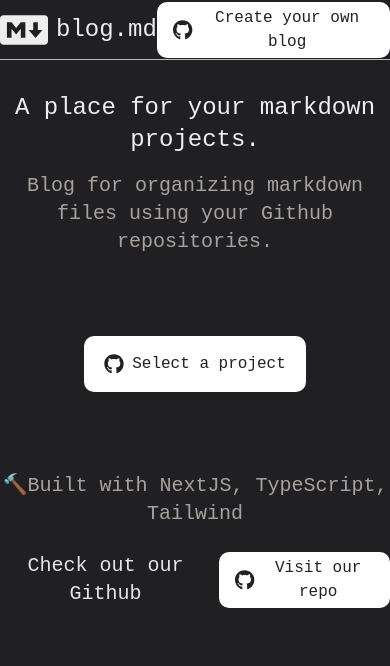
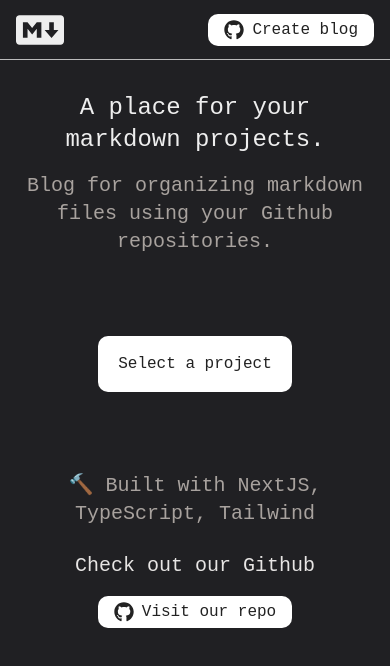
Before and after one commit to Uvacoder/github.md, a Next.js app: page / in a window 390 px wide. Shown: the top 666 px of the page. Built offline with nearby package versions, Linux system fonts and the light colour scheme.

Commit message:
add mobile friendly design

```diff
--- a/components/ButtonLink.tsx
+++ b/components/ButtonLink.tsx
@@ -1,41 +1,78 @@
-import React from 'react';
+import React, { useMemo } from 'react';
 import Link from 'next/link';
 import { FontAwesomeIcon } from '@fortawesome/react-fontawesome';
 import { faGithub } from '@fortawesome/free-brands-svg-icons';
 import { IconProp } from '@fortawesome/fontawesome-svg-core';
 import DefaultButton from './DefaultButton';
 
-interface IProps {
+interface IBasicProps {
   text?: string;
-  href?: string;
   icon?: IconProp;
   onClick?: React.MouseEventHandler<HTMLButtonElement>;
   children?: React.ReactNode;
   size?: 'default' | 'big';
 }
+interface IProps extends IBasicProps {
+  link?: {
+    href: string;
+    newTab?: boolean;
+    isOutside?: boolean;
+  };
+}
 
 const ButtonLink: React.FC<IProps> = ({
   text = 'Click me',
-  href = '',
+  link,
   icon = faGithub,
-  onClick,
   children,
-  size,
+  ...props
 }) => {
+  const getButton = useMemo(
+    () => (
+      <Button {...props} icon={icon} text={text}>
+        {children}
+      </Button>
+    ),
+    []
+  );
+  if (!link) {
+    return getButton;
+  }
+  if (link.isOutside || link.newTab) {
+    return (
+      <a
+        href={link.href}
+        target={link.newTab ? '_blank' : ''}
+        rel={link.newTab ? 'noopener noreferrer' : ''}
+      >
+        {getButton}
+      </a>
+    );
+  }
   return (
-    <Link href={href}>
-      <div>
-        <DefaultButton size={size} onClick={onClick}>
-          {children ?? (
-            <>
-              <FontAwesomeIcon className="mr-2 w-[20px] h-[20px]" icon={icon} />
-              <div>{text}</div>
-            </>
-          )}
-        </DefaultButton>
-      </div>
+    <Link href={link.href} passHref>
+      <div>{getButton}</div>
     </Link>
   );
 };
 
 export default ButtonLink;
+
+const Button: React.FC<IBasicProps> = ({
+  size,
+  onClick,
+  children,
+  icon,
+  text,
+}) => {
+  return (
+    <DefaultButton size={size} onClick={onClick}>
+      {children ?? (
+        <>
+          <FontAwesomeIcon className="mr-2 w-[20px] h-[20px]" icon={icon!} />
+          <div>{text}</div>
+        </>
+      )}
+    </DefaultButton>
+  );
+};
--- a/components/Header.tsx
+++ b/components/Header.tsx
@@ -7,22 +7,21 @@
 
 const Header: React.FC = () => {
   return (
-    <header className="bg-[#202023] container mx-auto h-[60px] flex justify-between items-center border-b border-[#bbb] sticky top-0 z-10">
+    <header
+      className="bg-[#202023] container px-4 sm:p-0 mx-auto h-[60px] flex justify-between
+    items-center border-b border-[#bbb] sticky top-0 z-10"
+    >
       <Link href="/">
         <div className="flex items-center cursor-pointer">
           <FontAwesomeIcon
             className="mr-2 w-[3rem] h-[3rem]"
             icon={faMarkdown}
           />
-          <span className="text-2xl">blog.md</span>
+          <span className="text-2xl hidden sm:block">blog.md</span>
         </div>
       </Link>
       <div>
-        <ButtonLink
-          href={'/gh'}
-          text={'Create your own blog'}
-          icon={faGithub}
-        />
+        <ButtonLink link={{ href: '/gh' }} text="Create blog" icon={faGithub} />
       </div>
     </header>
   );
--- a/components/Layouts/RepoLayout.tsx
+++ b/components/Layouts/RepoLayout.tsx
@@ -54,15 +54,15 @@
         repoInfo: info,
       }}
     >
-      <div className="grid gap-4 grid-cols-12 mx-auto w-full">
-        <div className="col-span-3">
+      <div className="grid gap-4 lg:grid-cols-12 mx-auto w-full">
+        <div className="lg:col-span-3">
           <FoldersContext.Provider
             value={{ folders: getOnlyFolders(tree, params?.repo_path ?? []) }}
           >
             <Sidepanel />
           </FoldersContext.Provider>
         </div>
-        <div className="col-span-9 mx-4">{children}</div>
+        <div className="lg:col-span-9 mx-4">{children}</div>
       </div>
     </RepoContext.Provider>
   );
--- a/components/Sidepanel/FolderPanel.tsx
+++ b/components/Sidepanel/FolderPanel.tsx
@@ -23,7 +23,7 @@
         } mt-2`}
         href={`/gh/${REPO_OWNER}/${REPO_NAME}/${REPO_BRANCH}/`}
         icon={faHome}
-        title={'Home'}
+        title="All files"
       />
       {folders.map(({ path, active }) => (
         <ItemRow
--- a/components/Sidepanel/InfoPanel.tsx
+++ b/components/Sidepanel/InfoPanel.tsx
@@ -15,7 +15,10 @@
         </div>
       </Link>
       <div className="mb-4">{repoInfo.description}</div>
-      <ButtonLink text="View on Github" href={repoInfo.html_url} />
+      <ButtonLink
+        text="View on Github"
+        link={{ href: repoInfo.html_url, newTab: true }}
+      />
     </div>
   );
 };
--- a/pages/_app.tsx
+++ b/pages/_app.tsx
@@ -8,7 +8,7 @@
     <SessionProvider session={session}>
       <div className="min-h-screen">
         <Header />
-        <div className="grid container mx-auto my-4 min-h-full pb-20">
+        <div className="grid container mx-auto my-4 min-h-full pb-20 px-4 sm:px-0">
           <Component {...pageProps} />
         </div>
       </div>
--- a/pages/gh/[repo_user]/index.tsx
+++ b/pages/gh/[repo_user]/index.tsx
@@ -20,7 +20,7 @@
         />
       </Head>
       {repos.length > 0 ? <UserSmall owner={repos[0].owner} /> : null}
-      <div className="grid gap-6 mt-4 grid-cols-2">
+      <div className="grid gap-6 mt-4 sm:grid-cols-2">
         {repos.map((repo) => (
           <RepoRow key={repo.name} repo={repo} />
         ))}
@@ -30,14 +30,12 @@
 };
 
 const RepoRow: React.FC<{ repo: IUserRepos }> = ({ repo }) => {
-  console.log(repo);
-
   return (
     <Link href={`/gh/${repo.owner.login}/${repo.name}/${repo.default_branch}`}>
-      <div className="grid place-content-start border border-[#bbb] py-2 pb-10 px-4 rounded-[10px] cursor-pointer">
+      <div className="grid place-content-stretch border border-[#bbb] py-2 px-4 rounded-[10px] cursor-pointer">
         <div className="text-xl">{repo.name}</div>
         <div className="text-gray-400">{repo.description}</div>
-        <div className="flex gap-2 items-center">
+        <div className="flex gap-2 items-end">
           <div className="text-gray-400 text-sm mt-2">
             ↪️{repo.default_branch}
           </div>
--- a/pages/gh/index.tsx
+++ b/pages/gh/index.tsx
@@ -26,31 +26,56 @@
         <meta name="description" content="Select projects" />
       </Head>
       {session ? (
-        <Link href={`/gh/${session.user?.login}`}>
-          <div className="flex items-center mx-auto cursor-pointer">
-            <div className="mr-4">View your projects</div>
+        <AuthenticatedUser user={session.user} />
+      ) : (
+        <ButtonLink onClick={() => signIn()} text="Sign in with Github" />
+      )}
+      <div className="my-8">or</div>
+      <SearchForm
+        username={username}
+        handleChange={handleChange}
+        handleSubmit={handleSubmit}
+      />
+    </div>
+  );
+};
+
+export default IntroPage;
+
+const AuthenticatedUser: React.FC<{
+  user: { login: string; image: string };
+}> = ({ user }) => {
+  return (
+    <Link href={`/gh/${user?.login}`}>
+      <div className="flex gap-2 flex-col sm:flex-row items-center mx-auto cursor-pointer">
+        <div>View your projects</div>
         <UserSmall
           owner={{
-                avatar_url: session.user?.image,
-                login: session.user?.login,
+            avatar_url: user?.image,
+            login: user?.login,
           }}
         />
       </div>
     </Link>
-      ) : (
-        <ButtonLink onClick={() => signIn()} text="Sign in with Github" />
-      )}
-      <div className="my-8">or</div>
-      <form className="flex justify-center">
+  );
+};
+
+const SearchForm: React.FC<{
+  username: string;
+  handleChange: React.ChangeEventHandler<HTMLInputElement>;
+  handleSubmit: React.MouseEventHandler<HTMLButtonElement>;
+}> = ({ username, handleChange, handleSubmit }) => {
+  return (
+    <form className="flex mx-auto justify-center flex-col sm:flex-row gap-4 items-stretch max-w-sm sm:max-w-none">
       <div
         className={
           username !== ''
-              ? "relative before:content-['@'] before:left-2.5 before:top-2 before:absolute before:text-stone-300"
-              : ''
+            ? "w-fit relative before:content-['@'] before:left-2.5 before:top-2 before:absolute before:text-stone-500"
+            : 'w-fit'
         }
       >
         <input
-            className="rounded-[5px] px-5 py-2 border bg-stone-900 border-[#666] mr-4 min-w-[300px]"
+          className="rounded-[5px] px-5 py-2 border bg-stone-900 border-[#666] min-w-[250px]"
           type="text"
           name="username"
           id="username"
@@ -66,8 +91,5 @@
         🔎 Find user
       </button>
     </form>
-    </div>
   );
 };
-
-export default IntroPage;
--- a/pages/index.tsx
+++ b/pages/index.tsx
@@ -17,16 +17,18 @@
           Blog for organizing markdown files using your Github repositories.
         </h2>
         <div className="flex mx-auto items-center my-20">
-          <ButtonLink size="big" text="Select a project" href="/gh" />
+          <ButtonLink size="big" link={{ href: '/gh' }}>
+            Select a project
+          </ButtonLink>
         </div>
         <h2 className="text-xl text-stone-400 mb-6">
-          🔨Built with NextJS, TypeScript, Tailwind
+          🔨 Built with NextJS, TypeScript, Tailwind
         </h2>
-        <div className="flex mx-auto items-center">
-          <h2 className="text-xl text-stone-200 mr-2">Check out our Github</h2>
+        <div className="grid gap-4 sm:flex mx-auto items-center">
+          <h2 className="text-xl text-stone-200">Check out our Github</h2>
           <ButtonLink
             text="Visit our repo"
-            href="https://github.com/ilyasudakov"
+            link={{ href: 'https://github.com/ilyasudakov', newTab: true }}
           />
         </div>
       </main>
--- a/tailwind.config.js
+++ b/tailwind.config.js
@@ -1,8 +1,15 @@
 /** @type {import('tailwindcss').Config} */
+const defaultTheme = require('tailwindcss/defaultTheme');
+
 module.exports = {
   content: ['./components/**/*.tsx', './pages/**/*.tsx', './public/**/*.html'],
   theme: {
-    extend: {},
+    extend: {
+      screens: {
+        xs: '475px',
+        ...defaultTheme.screens,
+      },
+    },
   },
   plugins: [require('@tailwindcss/typography')],
 };
```
Lines whose indentation alone changed are shown as unchanged.
